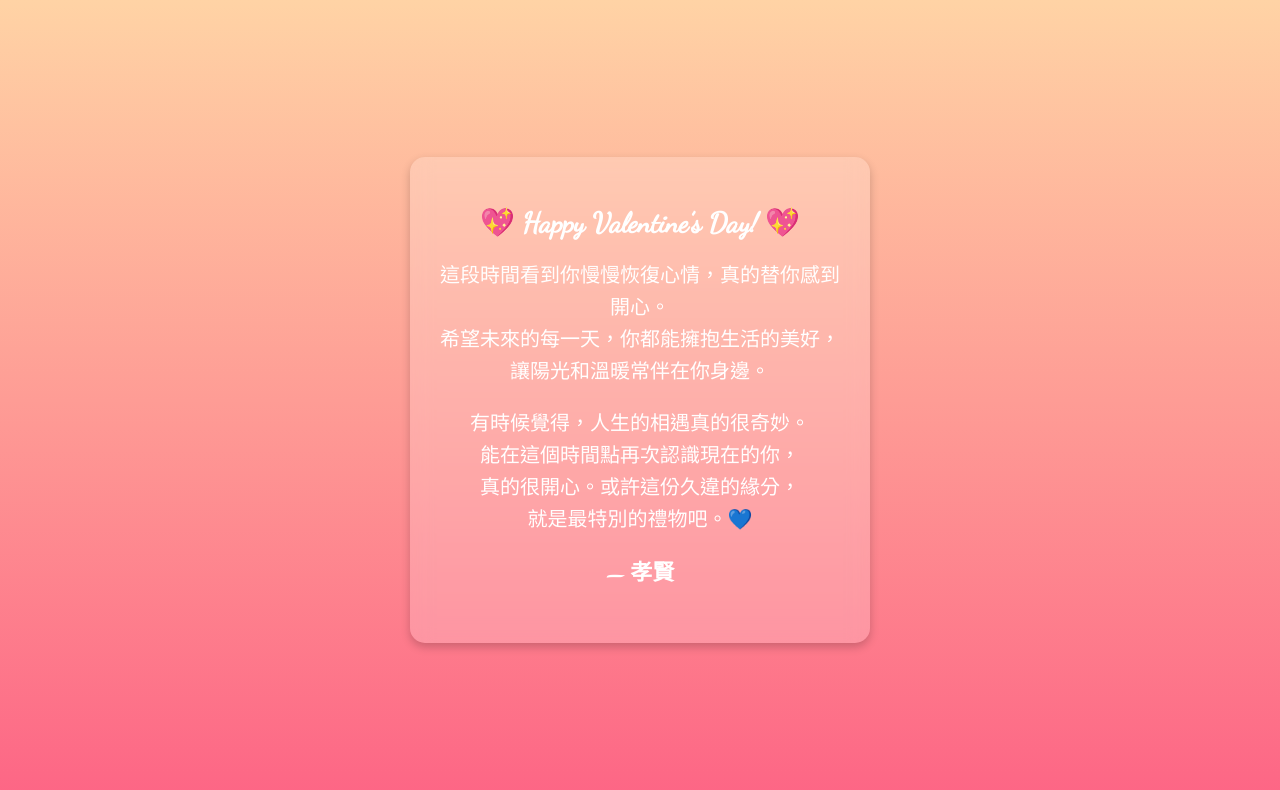
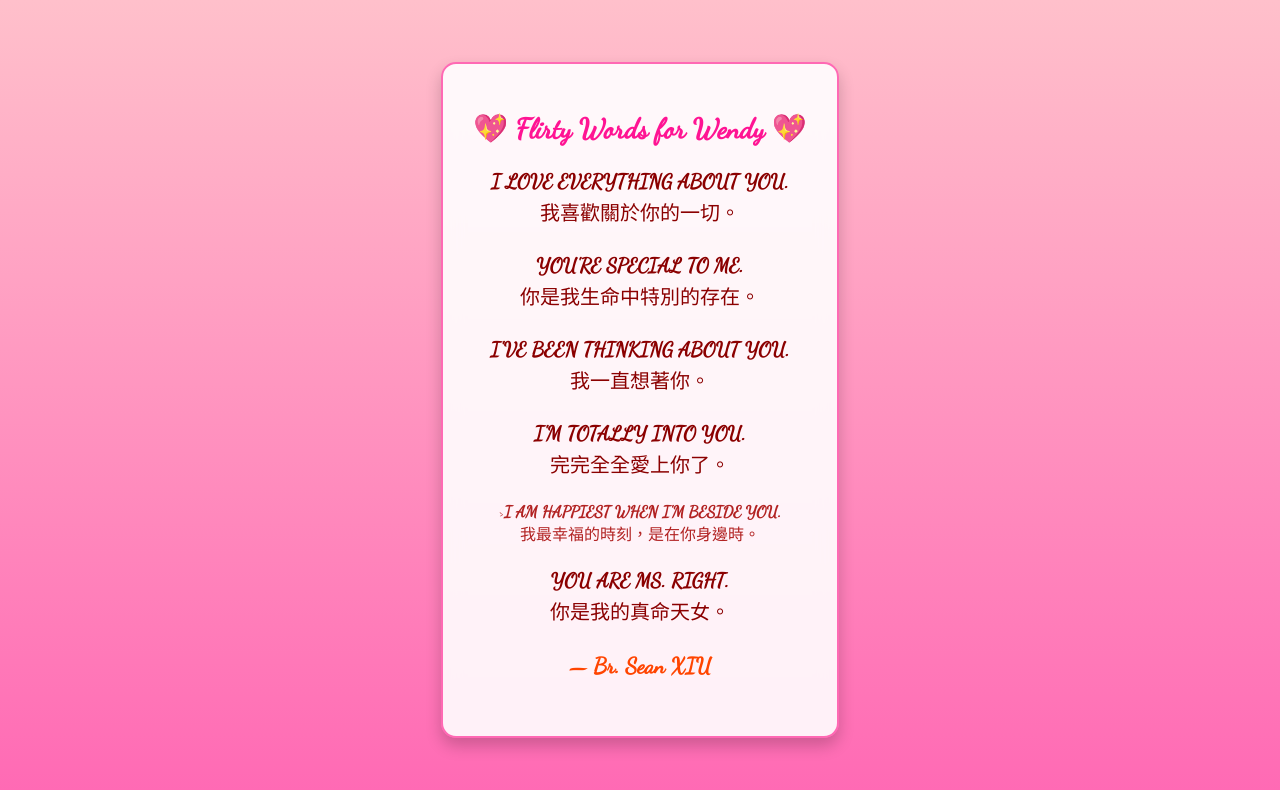
Before and after one commit to zxctw80706/valentine-card, a plain HTML site: page 我的網頁.html in a window 1280 px wide. Drawn offline with Linux system fonts and the light colour scheme.

Commit message:
Update 我的網頁.html

```diff
--- a/我的網頁.html
+++ b/我的網頁.html
@@ -3,8 +3,9 @@
 <head>
     <meta charset="UTF-8">
     <meta name="viewport" content="width=device-width, initial-scale=1.0">
-    <title>情人節賀卡</title>
+    <title>浪漫情人節賀卡</title>
     <style>
+        /* 設定背景圖片 */
         body {
             margin: 0;
             padding: 0;
@@ -12,9 +13,9 @@
             justify-content: center;
             align-items: center;
             height: 100vh;
-            background: linear-gradient(to bottom, #FFD3A5, #FD6585); /* 溫暖漸層 */
+            background: linear-gradient(to bottom, #FFC0CB, #FF69B4); /* 粉色漸層背景 */
             font-family: 'Dancing Script', cursive;
-            color: white;
+            color: #B22222; /* 深紅色，提升對比度 */
             text-align: center;
             animation: fadeIn 1.5s ease-in-out;
         }
@@ -24,46 +25,53 @@
             to { opacity: 1; }
         }
 
+        /* 賀卡設計 */
         .card {
-            background: rgba(255, 255, 255, 0.2);
+            background: rgba(255, 255, 255, 0.9); /* 白色半透明背景 */
             padding: 30px;
             border-radius: 15px;
-            box-shadow: 0px 4px 10px rgba(0, 0, 0, 0.2);
+            box-shadow: 0px 8px 16px rgba(0, 0, 0, 0.2); /* 增加陰影，提升可讀性 */
             backdrop-filter: blur(10px);
-            max-width: 400px;
+            max-width: 450px; /* 讓內容更集中 */
+            border: 2px solid #FF69B4; /* 亮粉色邊框 */
         }
 
         h1 {
             font-size: 28px;
             margin-bottom: 15px;
+            color: #FF1493; /* 深粉色標題 */
         }
 
         p {
             font-size: 20px;
-            line-height: 1.6;
+            line-height: 1.6; /* 讓行距更舒適 */
+            color: #8B0000; /* 暗紅色文字 */
         }
 
         .signature {
             margin-top: 20px;
             font-size: 22px;
             font-weight: bold;
+            color: #FF4500; /* 橘紅色簽名 */
         }
     </style>
     <link href="https://fonts.googleapis.com/css2?family=Dancing+Script:wght@500&display=swap" rel="stylesheet">
 </head>
 <body>
     <div class="card">
-        <h1>💖 Happy Valentine’s Day! 💖</h1>
-        <p>這段時間看到你慢慢恢復心情，真的替你感到開心。<br>
-        希望未來的每一天，你都能擁抱生活的美好，<br>
-        讓陽光和溫暖常伴在你身邊。</p>
+        <h1>💖 Flirty Words for Wendy 💖</h1>
 
-        <p>有時候覺得，人生的相遇真的很奇妙。<br>
-        能在這個時間點再次認識現在的你，<br>
-        真的很開心。或許這份久違的緣分，<br>
-        就是最特別的禮物吧。💙</p>
 
-        <p class="signature">— 孝賢</p>
+
+        <p><b>I LOVE EVERYTHING ABOUT YOU.</b><br> 我喜歡關於你的一切。</p>
+           <p><b>YOU'RE SPECIAL TO ME.</b><br> 你是我生命中特別的存在。</p>
+        <p><b>I'VE BEEN THINKING ABOUT YOU.</b><br> 我一直想著你。</p>
+        <p><b>I'M TOTALLY INTO YOU.</b><br> 完完全全愛上你了。</p>
+        ><b>I AM HAPPIEST WHEN I'M BESIDE YOU.</b><br> 我最幸福的時刻，是在你身邊時。</p>
+        <p><b>YOU ARE MS. RIGHT.</b><br> 你是我的真命天女。</p>
+        <p class="signature">— Br. Sean XIU</p>
     </div>
 </body>
 </html>
+
+</html>
```
